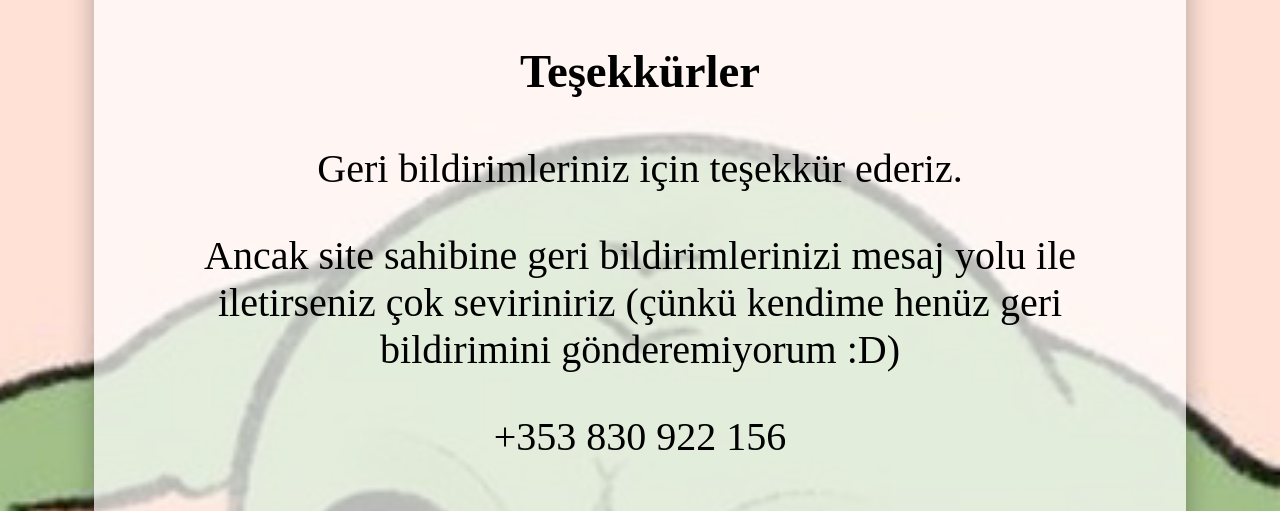
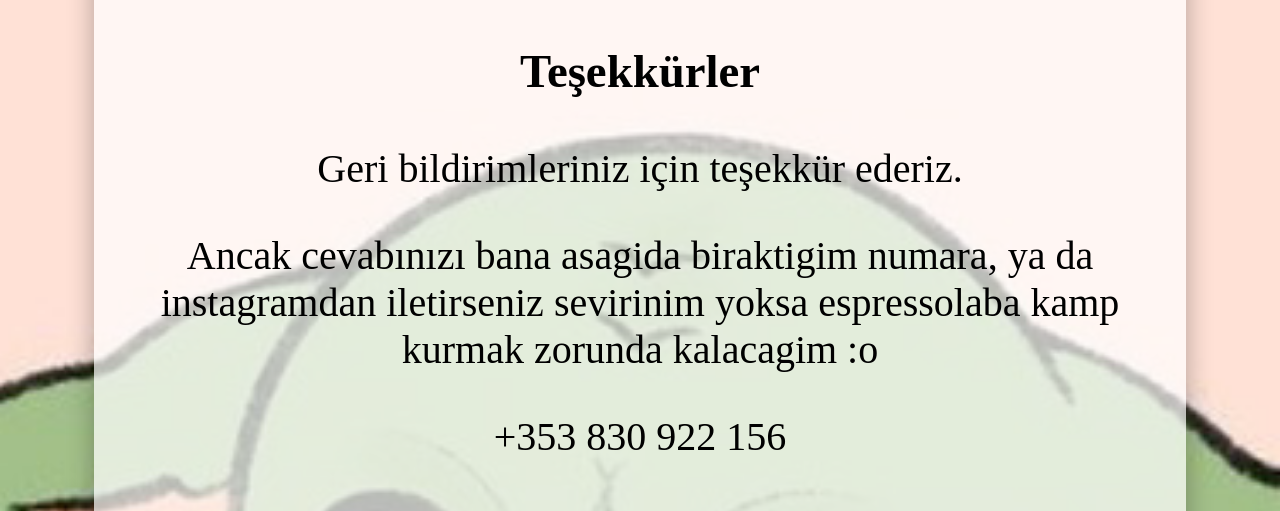
Before and after one commit to ulaskmo/yodaaa, a plain HTML site: page index.html in a window 1280 px wide. Both pictures are taken after a click on the button "Gönder". Shown: the part 271-782 px from the top of the page. Drawn offline with Linux system fonts and the light colour scheme.

Commit message:
amk ya qweqwe

```diff
--- a/index.html
+++ b/index.html
@@ -75,7 +75,7 @@
             <div id="thankYouMessage" style="display: none; text-align: center;">
                 <h3>Teşekkürler</h3>
                 <p>Geri bildirimleriniz için teşekkür ederiz.</p>
-                <p>Ancak site sahibine geri bildirimlerinizi mesaj yolu ile iletirseniz çok seviriniriz (çünkü kendime henüz geri bildirimini gönderemiyorum :D)</p>
+                <p>Ancak cevabınızı bana asagida biraktigim numara, ya da instagramdan iletirseniz sevirinim yoksa espressolaba kamp kurmak zorunda kalacagim :o</p>
                 <p>+353 830 922 156</p>
             </div>
         </main>
```
